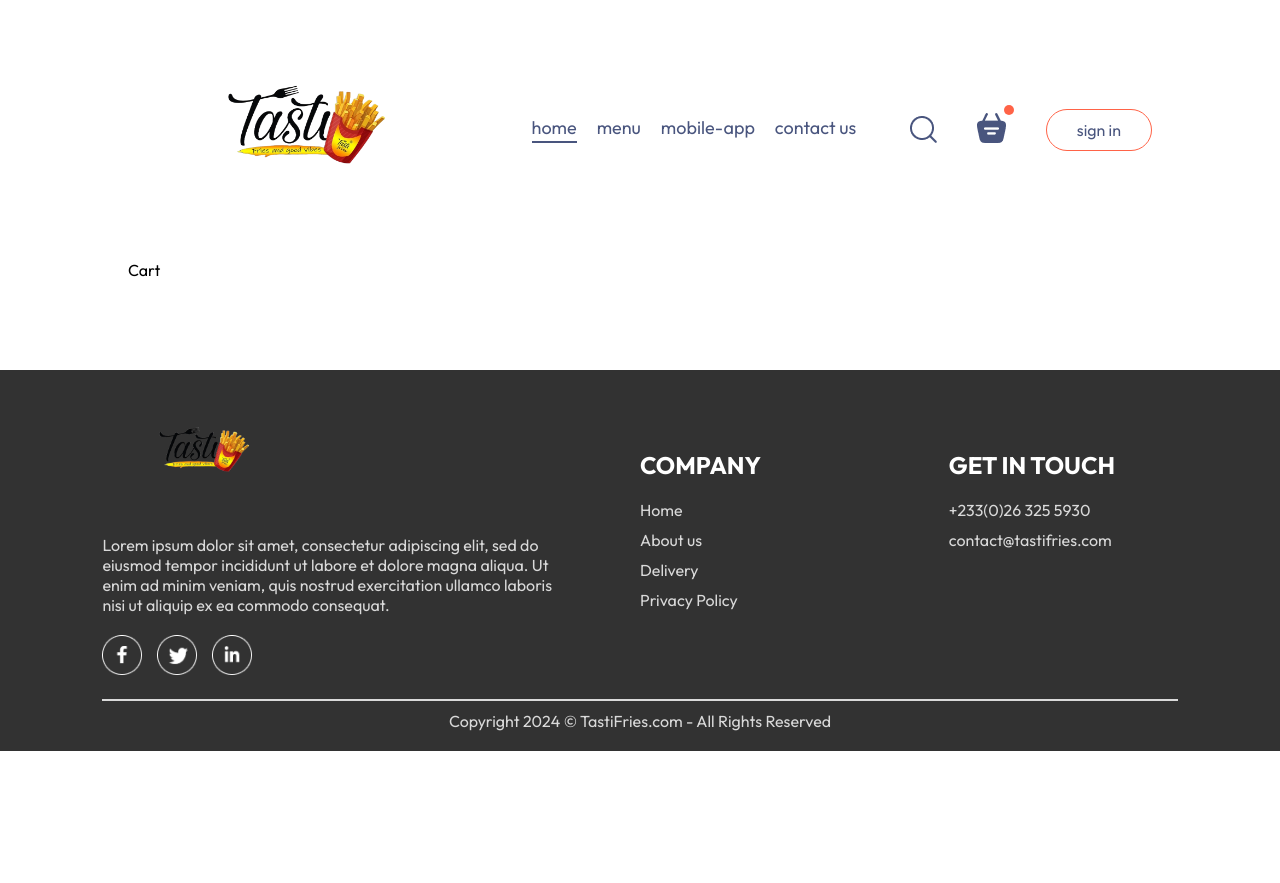
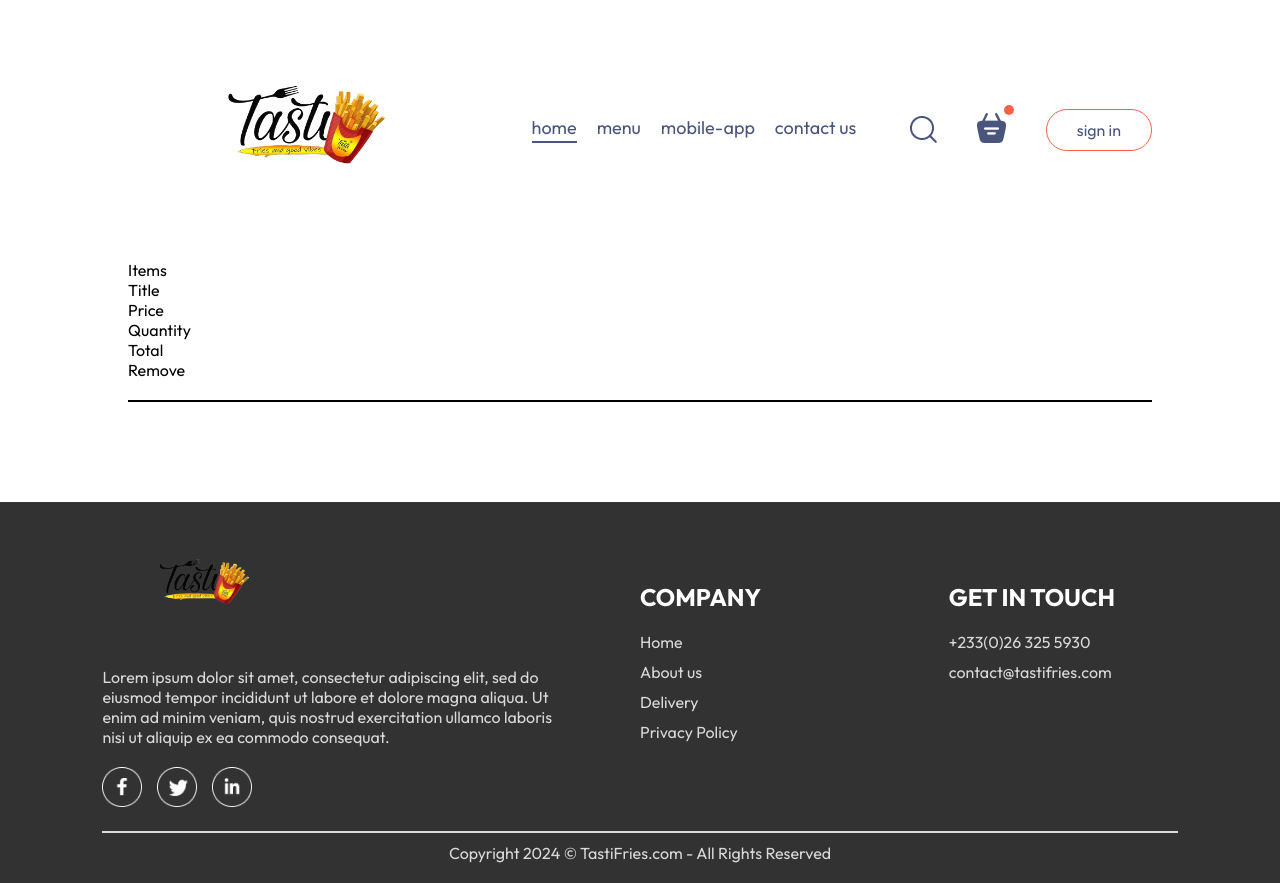
Before and after one commit to BlackOligarch/food_delivery, a React (Vite) app in the folder tasti_fries_webapp/frontend/: page /cart in a window 1280 px wide. Before the commit the page ends 800 px from the top, so only its background shows below. Built offline with nearby package versions, Linux system fonts and the light colour scheme.

Commit message:
Built the html structure for the cart file

```diff
--- a/tasti_fries_webapp/frontend/src/pages/Cart/Cart.jsx
+++ b/tasti_fries_webapp/frontend/src/pages/Cart/Cart.jsx
@@ -1,9 +1,27 @@
-import React from 'react'
+import React, { useContext } from 'react'
 import './Cart.css'
+import { StoreContext } from '../../context/StoreContext'
 
 const Cart = () => {
+
+  const {cartItems,food_list,removeFromCart} = useContext(StoreContext)
+
   return (
-    <div>Cart</div>
+    <div className='cart'>
+      <div className="cart-items">
+        <div className="cart-items title">
+          <p>Items</p>
+          <p>Title</p>
+          <p>Price</p>
+          <p>Quantity</p>
+          <p>Total</p>
+          <p>Remove</p>
+        </div>
+        <br />
+        <hr />
+
+      </div>
+    </div>
   )
 }
 
```
